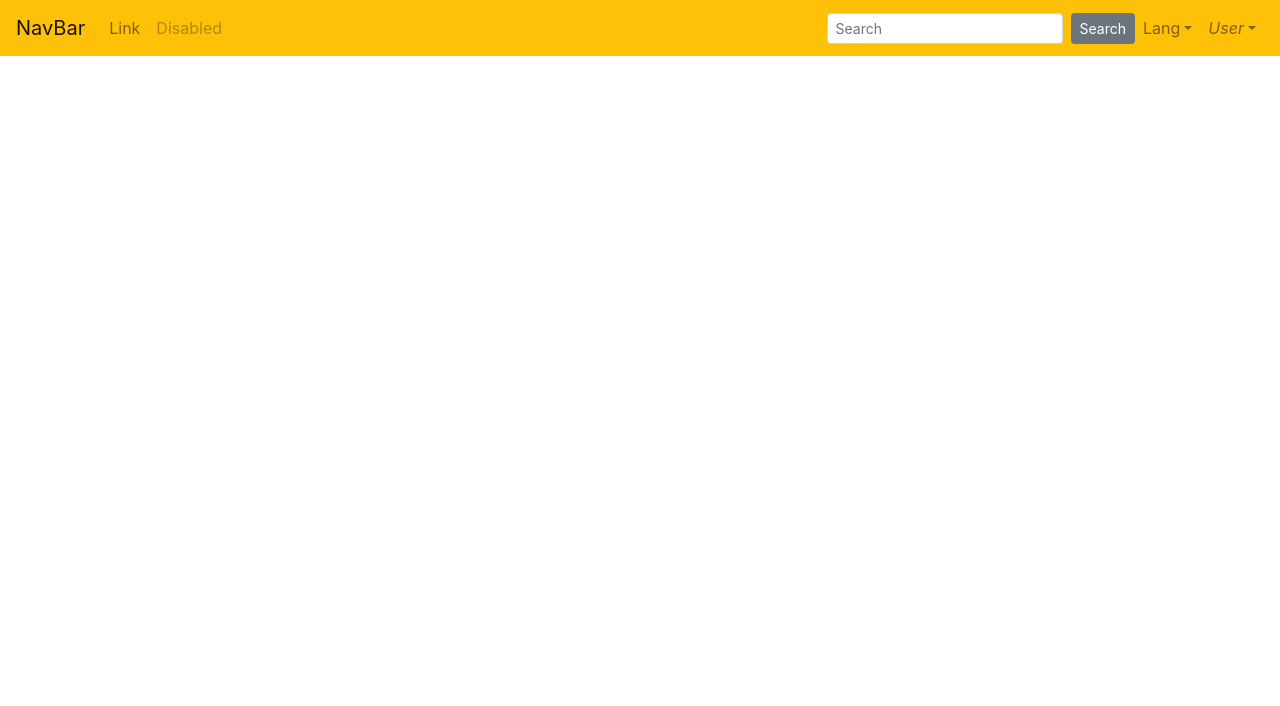
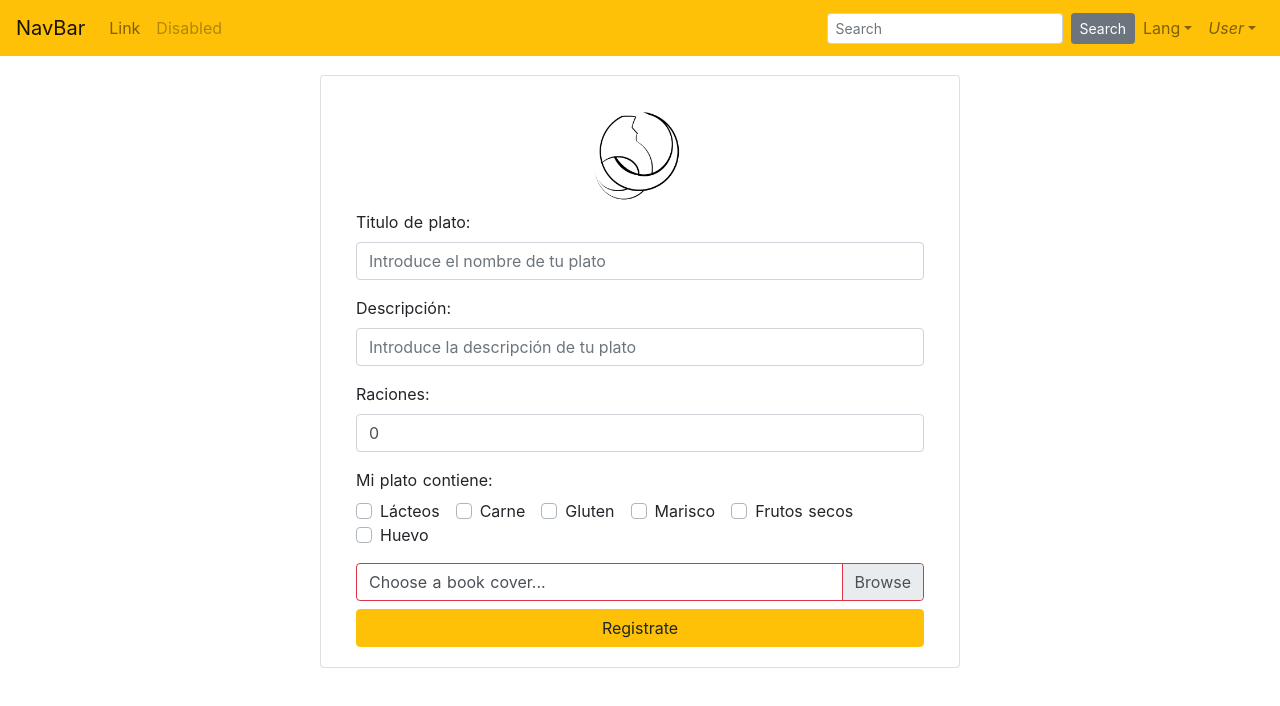
Before and after one commit to CoreDumped-ETSISI/mamuthack-1-front, a Nuxt app: page /createOffer in a window 1280 px wide. Shown: the top 706 px of the page. Built offline with nearby package versions, Linux system fonts and the light colour scheme.

Commit message:
Modified Offere card

```diff
--- /dev/null
+++ b/components/OfferForm.vue
@@ -0,0 +1,125 @@
+<template>
+<div>
+  <b-card class="col-md-6 mx-auto card">
+		<img class="card-img-top" src="~/assets/logo.png">
+    <b-form  @submit="onSubmit" v-if="show">
+      <b-form-group id="input-group-1" label="Titulo de plato:" label-for="input-1">
+        <b-form-input
+          id="input-1"
+          v-model="form.title"
+          required
+          placeholder="Introduce el nombre de tu plato"
+        ></b-form-input>
+      </b-form-group>
+
+      <b-form-group id="input-group-2" label="Descripción:" label-for="input-2">
+        <b-form-input
+          id="input-2"
+          v-model="form.description"
+          required
+          placeholder="Introduce la descripción de tu plato"
+        ></b-form-input>
+      </b-form-group>
+
+			<b-form-group id="input-group-3" label="Raciones:" label-for="input-3">
+        <b-form-input
+          id="input-3"
+          v-model="form.servings"
+          required
+          type="number"
+          placeholder="Introduce cuantas personas puede alimentar tu plato"
+        ></b-form-input>
+      </b-form-group>
+
+			<b-form-group label="Mi plato contiene:">
+        <b-form-checkbox-group
+          id="checkbox-group-1"
+          v-model="selected"
+          :options="options"
+          name="flavour-1"
+        ></b-form-checkbox-group>
+      </b-form-group>
+
+      <b-form-file v-model="image" :state="Boolean(image)"
+        placeholder="Choose a book cover..."
+        drop-placeholder="Drop file here..."
+        accept=".png, .PNG, .jpg, .JPG, .jpeg, .JPEG, .jpe, .JPE, .jif, .JIF, .jfif, .JFIF, .jfi, .JFI"
+        name="image" class="mb-2"></b-form-file>
+			<b-button type="submit" block variant="warning">Registrate</b-button>
+    </b-form>
+  </b-card>
+</div>
+</template>
+
+<script>
+	import axios from 'axios';
+  export default {
+    data() {
+      return {
+        form: {
+          title: '',
+		      description: '',
+          servings: 0
+        },
+        image: '',
+        selected: [], // Must be an array reference!
+        options: [
+          { text: 'Lácteos', value: 'lacteos' },
+          { text: 'Carne', value: 'carne' },
+          { text: 'Gluten', value: 'gluten' },
+          { text: 'Marisco', value: 'marisco' },
+          { text: 'Frutos secos', value: 'frutos secos' },
+          { text: 'Huevo', value: 'huevo' }
+        ],
+        show: true
+      }
+    },
+    methods: {
+      onSubmit(evt) {
+        evt.preventDefault()
+        this.storeOffer()
+      },
+			uploadFile(){
+				this.changePage()
+      },
+      storeOffer(){
+        let localThis = this
+				axios.post( 'http://localhost:3001/offer',
+          {
+            'title':localThis.form.title,
+            'description':localThis.form.description,
+            'servings':localThis.form.servings,
+            'labels':localThis.selected,
+            'location': [41.500242, 2.111834]
+          }
+        ).then(function(response){
+          localThis.changePage()
+        })
+        .catch(function(err){
+          console.log(err)
+        });
+      },
+			changePage(){
+        this.$router.push({
+            path: '/login'
+        })
+      }
+    }
+	}
+
+</script>
+
+<style scoped>
+	.card-img-top {
+			display: block;
+			margin-left: auto;
+			margin-right: auto;
+			width: 20%;
+	}
+	.card {
+		margin-top: 20px;
+	}
+	.grey-text {
+		margin-top: 10px;
+	}
+</style>
--- a/components/catalog/OfferCatalogue.vue
+++ b/components/catalog/OfferCatalogue.vue
@@ -8,9 +8,10 @@
             :title=offer.title
             :status=offer.status
             :description=offer.description
-            :location=offer.location
             :labels=offer.labels
-            :servings=offer.servings>
+            :servings=offer.servings
+            :coordinates=offer.coordinates
+            :contains=offer.contains>
         </Offer>
     </b-card-group>
     <div class="overflow-auto">
@@ -41,7 +42,9 @@ export default {
       "status":"pending",
       "description":"Este es un plato de pollo con arroz que he hecho hoy para mi familia. Como mi abuela ha muerto repentinamente sobra 1 plato, ven ya a por el :)",
       "labels":["hola","adios"],
-      "servings": 3
+      "servings": 3,
+      "coordinates": [41.500242, 2.111834],
+      "contains": ["gluten", "marisco"]
     })
     this.offers.push({
       "id":"123456",
@@ -50,7 +53,9 @@ export default {
       "status":"pending",
       "description":"Esta es una antigua receta familiar de patatas a la riojana, me la enseñó mi abuela tras morir",
       "labels":["sin lactosa","celiaco"],
-      "servings": 1
+      "servings": 1,
+      "coordinates": [41.500242, 2.111834],
+      "contains": ["carne", "lactosa"]
     })
     /*axios.get(`http://localhost:3003/book/getAllBooks`)
     .then(response => {
--- a/components/media/Offer.vue
+++ b/components/media/Offer.vue
@@ -6,7 +6,7 @@
         <b-button class="topmargin" variant="warning" v-on:click="claim()">Descarga</b-button>
       </b-col>
       <b-col md="7">
-        <b-card-body :title="title">
+        <b-card-body :title="title" :sub-title="getCoordinates">
         <b-badge
           v-for="badge in labels"
           v-bind:key="badge"
@@ -17,6 +17,13 @@
         </b-card-text>
          <b-list-group flush>
           <b-list-group-item><strong>Raciones: </strong>{{ servings }}</b-list-group-item>
+          <b-list-group-item><strong>Contiene: </strong>
+            <b-badge
+              v-for="badge in contains"
+              v-bind:key="badge"
+              variant="danger">{{badge}}
+            </b-badge>
+          </b-list-group-item>
         </b-list-group>
         </b-card-body>
       </b-col>
@@ -45,6 +52,9 @@ export default {
       getTag(){
         return this.languages[this.language]
       },
+      getCoordinates(){
+        return this.coordinates.join(", ")
+      }
     },
     props: {
         id: String,
@@ -53,7 +63,9 @@ export default {
         status: String,
         labels: Array,
         title: String,
-        servings: Number
+        servings: Number,
+        coordinates: Array,
+        contains: Array
     },
 
     methods: {
--- /dev/null
+++ b/pages/createOffer.vue
@@ -0,0 +1,13 @@
+<template>
+    <OfferForm></OfferForm>
+</template>
+
+<script>
+import OfferForm from '~/components/OfferForm.vue'
+
+export default {
+  components: {
+    OfferForm
+  }
+}
+</script>
```
